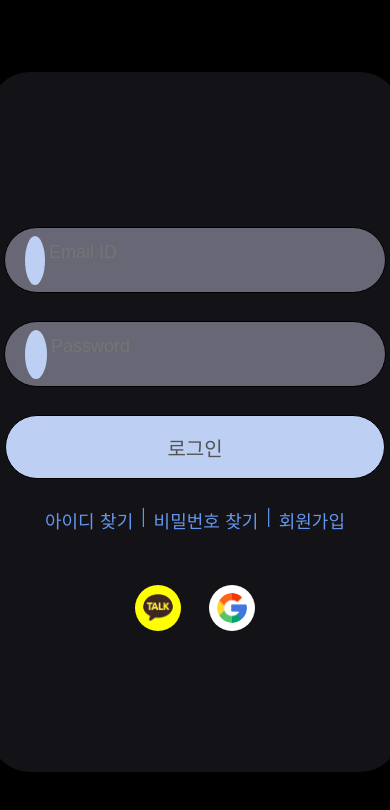
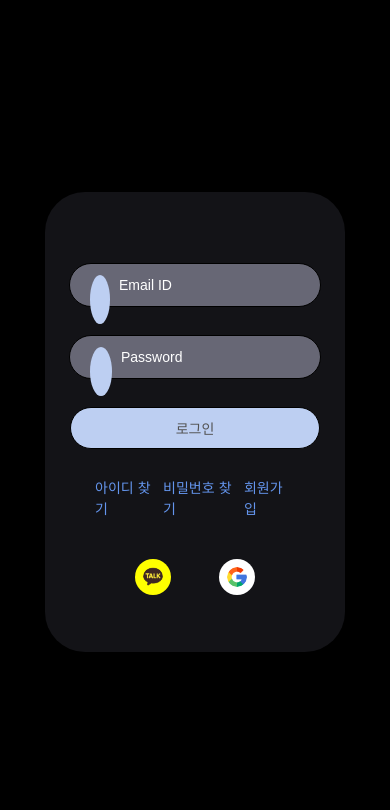
Before and after one commit to minwoo9629/DrinkUs, a React (Create React App) app in the folder FrontEnd/: page /login in a window 390 px wide. Shown: the top 810 px of the page. Built offline with nearby package versions, Linux system fonts and the light colour scheme; the HTML template or start-up script is replaced by a standard one; a web font is replaced by a local one.

Commit message:
refactor : FE - 공통 컴포넌트 분리 및 반응형

```diff
--- a/FrontEnd/src/pages/user/Login.js
+++ b/FrontEnd/src/pages/user/Login.js
@@ -2,39 +2,26 @@ import { useRef, useState } from "react";
 import { useDispatch } from "react-redux";
 import { Link, useNavigate } from "react-router-dom";
 import { logIn } from "../../store/actions/user";
+import {Wrapper, RoundedWrapper} from "../../components/styled/Wrapper"
 import styled from "styled-components";
-const Wrapper = styled.div`
-  background-color: black;
-  width: 100vw;
-  height: 100vh;
-  display: flex;
-  justify-content: center;
-  align-items: center;
-`;
 
-const NeonLoginWrapper = styled.div`
-  display: flex;
-  justify-content: center;
-  border-radius: 40px;
-  height: 700px;
-  background-color: #131317;
-  width: 450px;
-`;
-const LoginWrapper = styled.div`
+
+
+export const LoginFormWrapper = styled.div`
   display: flex;
   justify-content: center;
   flex-direction: column;
   align-items: center;
 `;
 
-const LoginForm = styled.form`
+export const LoginForm = styled.form`
   display: flex;
   justify-content: center;
   align-items: center;
   flex-direction: column;
 `;
 
-const InputWrapper = styled.div`
+export const InputWrapper = styled.div`
   justify-content: space-between;
   width: 380px;
   height: 64px;
@@ -43,8 +30,12 @@ const InputWrapper = styled.div`
   background-color: #676775;
   margin: 14px;
   position: relative;
+  @media screen and (max-width : 500px){
+    width: 250px;
+    height: 42px;
+  }
 `;
-const LoginInput = styled.input`
+export const LoginInput = styled.input`
   position: relative;
   height: 30px;
   width: 280px;
@@ -55,9 +46,24 @@ const LoginInput = styled.input`
   border: none;
   margin: 0px;
   color: white;
+  @media screen and (max-width : 500px){
+    width: 160px;
+    height: 42px;
+    font-size: 16px;
+    top: 0px;
+    left: 5px;
+    &::placeholder{
+    font-size: 14px
+  }
+  }
+  &::placeholder{
+    color: white
+  }
+
+
 `;
 
-const LoginButton = styled.button`
+export const LoginButton = styled.button`
   width: 380px;
   height: 64px;
   border-radius: 36px;
@@ -67,6 +73,11 @@ const LoginButton = styled.button`
   font-size: 20px;
   color: #535353;
   cursor: pointer;
+  @media screen and (max-width : 500px){
+    width: 250px;
+    height: 42px;
+    font-size: 14px;
+  }
 `;
 
 const LinkWrapper = styled.div`
@@ -74,6 +85,19 @@ const LinkWrapper = styled.div`
   width: 300px;
   margin: 14px 14px 20px 14px;
   justify-content: space-between;
+  align-items: center;
+  @media screen and (max-width : 500px){
+    width: 200px;
+    height: 42px;
+    & a{
+    font-size: 14px;
+    font-weight: 100;
+    }
+    & span{
+    font-size: 14px
+    }
+  }
+
 `;
 
 const SocialWrapper = styled.div`
@@ -81,6 +105,10 @@ const SocialWrapper = styled.div`
   display: flex;
   justify-content: space-between;
   width: 120px;
+  align-items: center;
+  @media screen and (max-width : 500px){
+    margin-top: 20px;
+  }
 `;
 const SocialButton = styled.img`
   padding: 8px;
@@ -88,7 +116,13 @@ const SocialButton = styled.img`
   width: 30px;
   height: 30px;
   cursor: pointer;
+  @media screen and (max-width : 500px){
+    width: 20px;
+    height: 20px;
+  }
 `;
+
+
 
 const KaKaoSocialButton = styled(SocialButton)`
   background-color: yellow;
@@ -134,8 +168,8 @@ const Login = () => {
   return (
     <>
       <Wrapper>
-        <NeonLoginWrapper>
-          <LoginWrapper>
+        <RoundedWrapper width={"450"} height={"700"} mWidth={"300"} mHeight={"460"}>
+          <LoginFormWrapper>
             <LoginForm onSubmit={onHandleSubmit}>
               <InputWrapper>
                 <i className="fas fa-envelope"></i>
@@ -161,14 +195,12 @@ const Login = () => {
               <LoginButton type="submit">로그인</LoginButton>
             </LoginForm>
             <LinkWrapper>
-              <Link to={"/"} style={{ color: "cornflowerblue" }}>
+              <Link to={"/findId"} style={{ color: "cornflowerblue" }}>
                 아이디 찾기
               </Link>
-              <span style={{ color: "cornflowerblue" }}>|</span>
               <Link to={"/findPassword"} style={{ color: "cornflowerblue" }}>
                 비밀번호 찾기
               </Link>
-              <span style={{ color: "cornflowerblue" }}>|</span>
               <Link to={"/signup"} style={{ color: "cornflowerblue" }}>
                 회원가입
               </Link>
@@ -177,8 +209,8 @@ const Login = () => {
               <KaKaoSocialButton src="assets/kakao_icon.png" />
               <GoogleSocialButton src="assets/google_icon.png" />
             </SocialWrapper>
-          </LoginWrapper>
-        </NeonLoginWrapper>
+          </LoginFormWrapper>
+        </RoundedWrapper>
       </Wrapper>
     </>
   );
```
